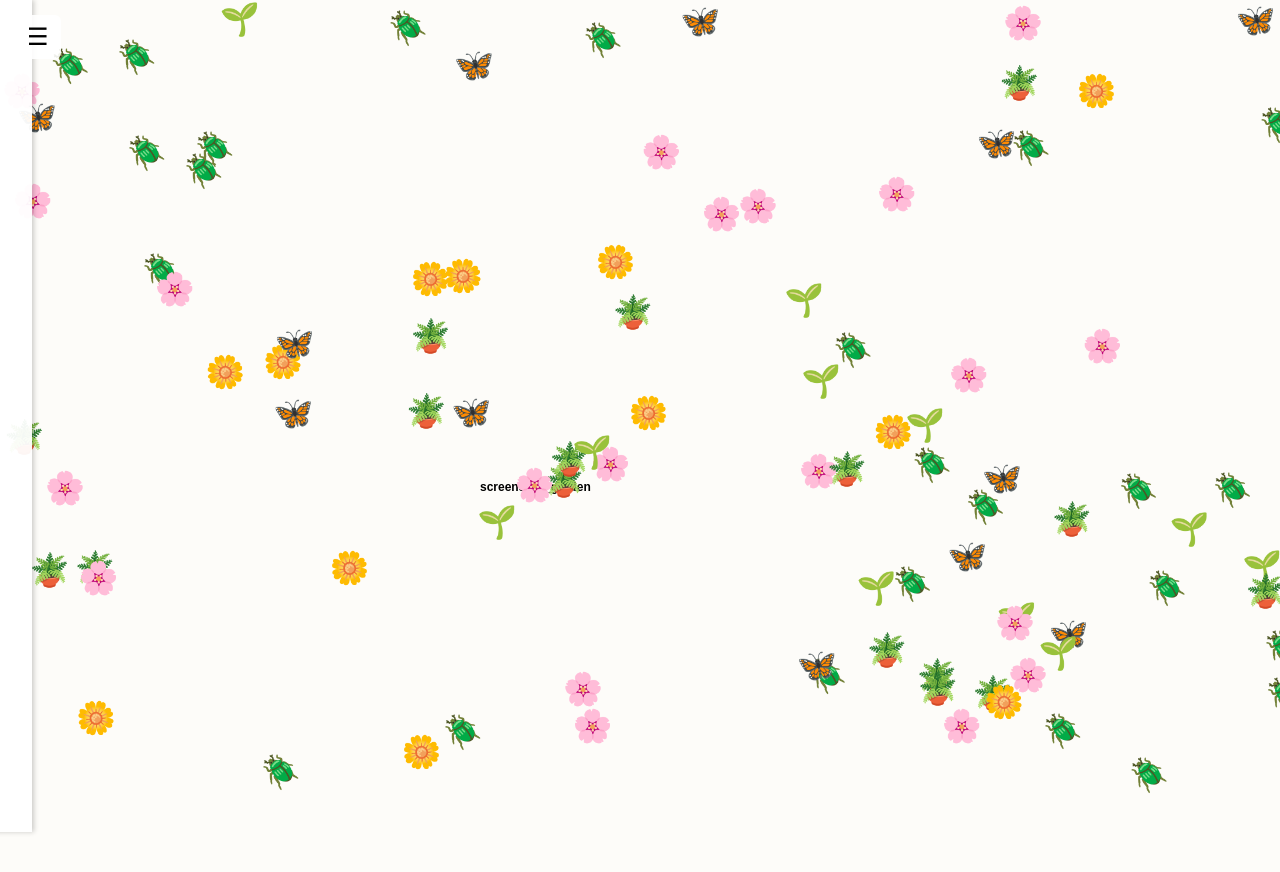
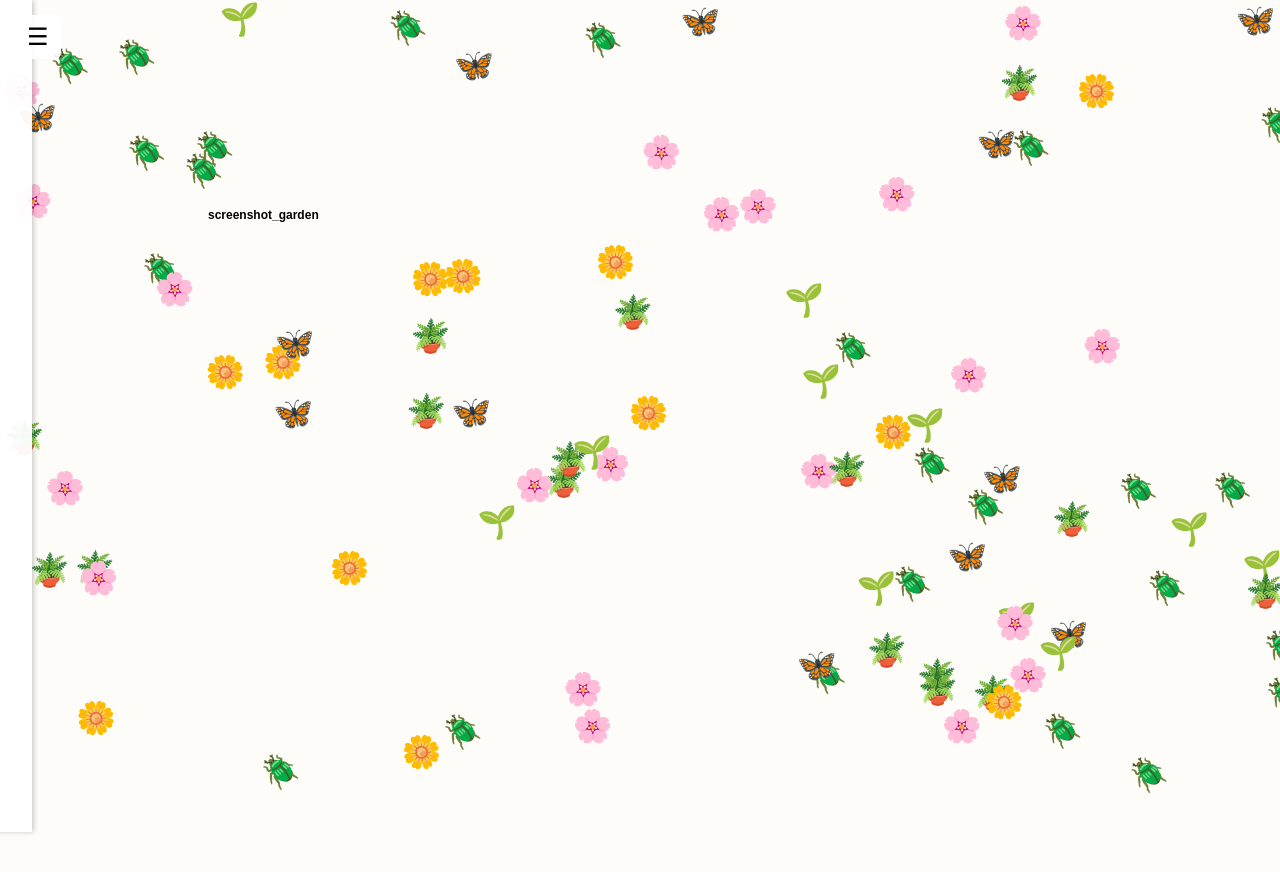
Before and after one commit to mysticouroboros/screenshot-garden, a plain HTML site: page index.html in a window 1280 px wide. Shown: the top 872 px of the page. Drawn offline with Linux system fonts and the light colour scheme.

Commit message:
Update index.html

```diff
--- a/index.html
+++ b/index.html
@@ -8,7 +8,7 @@
   margin: 0;
   height: 100vh;
   overflow: hidden;
-	   padding: 400px;
+	   padding: 8rem;
   font-family: sans-serif;
   background: #fdfcf9;
 }
```
